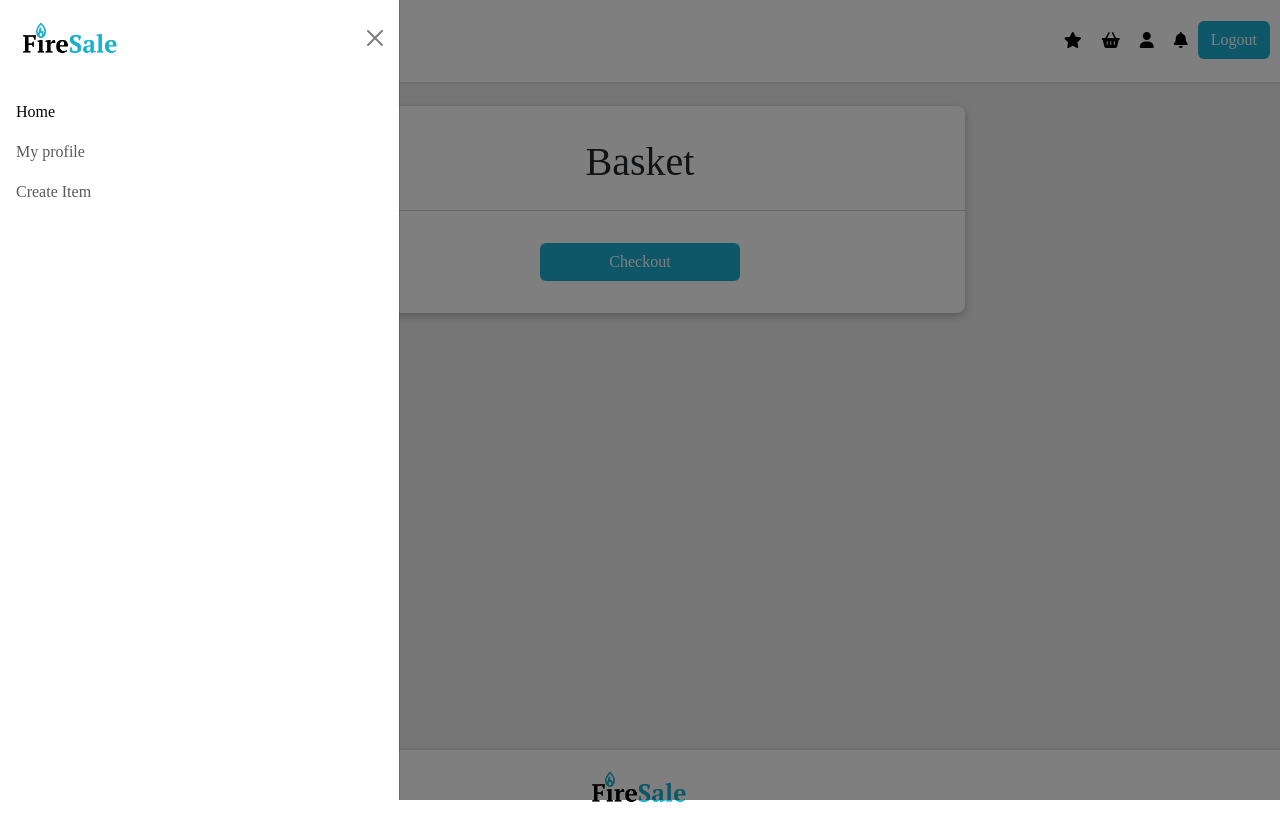
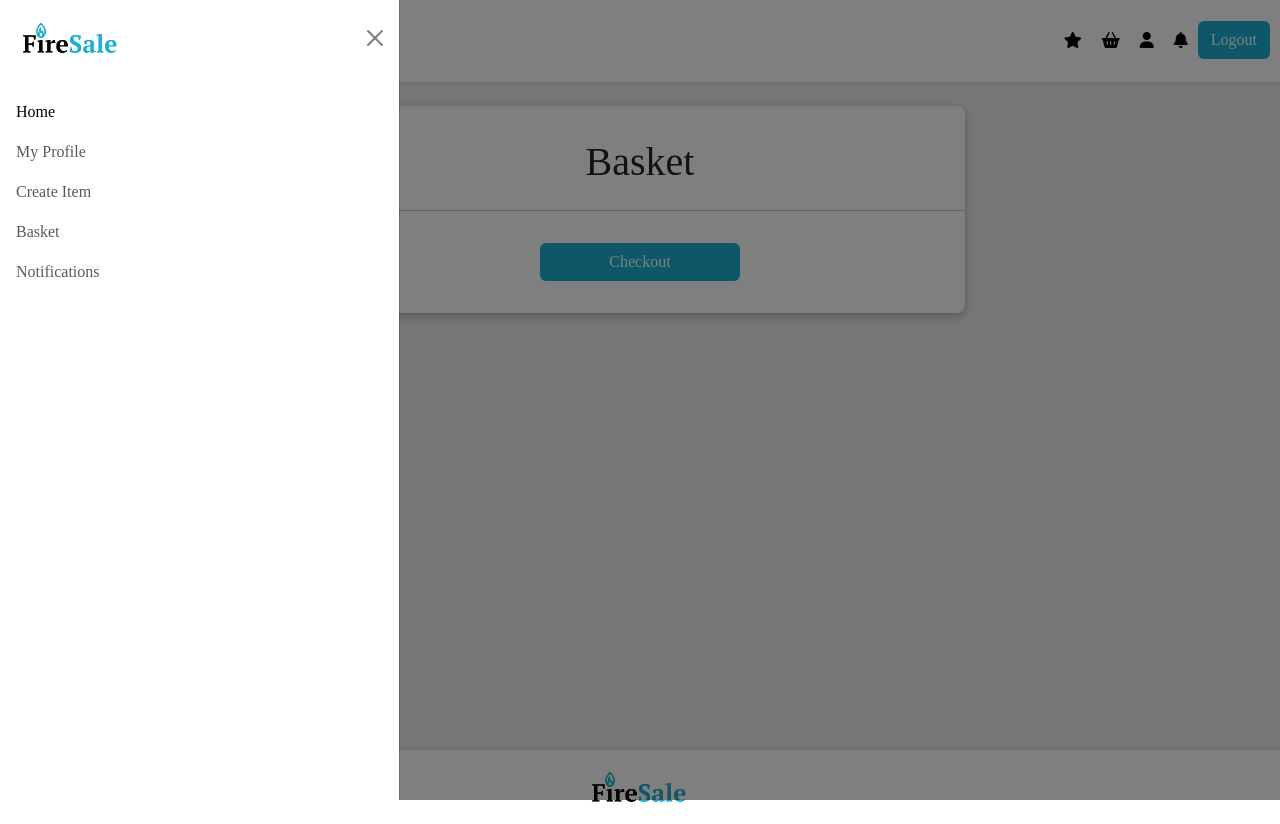
Before and after one commit to mikaeleythor/firesale, a Django app: page /checkout/ in a window 1280 px wide, after a click that opens the changed part. Run offline with Django 4.2, Linux system fonts and the light colour scheme; a user stored in the database is signed in; tables that the repository leaves empty hold one stand-in row (values such as "Sample post"); parts of the project's set-up code (start-up, migrations or seed data) failed here and were passed over; some libraries are stand-ins or nearby versions.

Commit message:
virkni i header og navigation

```diff
--- a/templates/header.html
+++ b/templates/header.html
@@ -22,9 +22,9 @@
     {% if user.is_authenticated %}
       <i class="fa-solid fa-star header-icon"></i>
       {% if user.person.id %}
-        <a class="fa-solid fa-basket-shopping header-icon"
-           href="#"
-           style="text-decoration: none"></a>
+        <a href="{% url 'checkout' %}"
+           style="text-decoration: none"
+           class="fa-solid fa-basket-shopping header-icon"></a>
         <a class="fa-solid fa-user header-icon" href="{% url 'person-index' %}"></a>
         {% if user.inbox.unread > 0 %}
           <a href="{% url 'notification-list' %}"
@@ -74,14 +74,20 @@
         {% if user.is_authenticated %}
           {% if user.person.id %}
             <li class="nav-item">
-              <a class="nav-link" href="{% url 'person-index' %}">My profile</a>
+              <a class="nav-link" href="{% url 'person-index' %}">My Profile</a>
             </li>
             <li class="nav-item">
               <a class="nav-link" href="{% url 'create-item' %}">Create Item</a>
             </li>
+            <li class="nav-item">
+              <a class="nav-link" href="{% url 'checkout' %}">Basket</a>
+            </li>
+            <li class="nav-item">
+              <a class="nav-link" href="{% url 'notification-list' %}">Notifications</a>
+            </li>
           {% else %}
             <li class="nav-item">
-              <a class="nav-link" href="{% url 'create-person' %}">My profile</a>
+              <a class="nav-link" href="{% url 'create-person' %}">My Profile</a>
             </li>
             <li class="nav-item">
               <a class="nav-link" href="{% url 'create-person' %}">Create Item</a>
```
